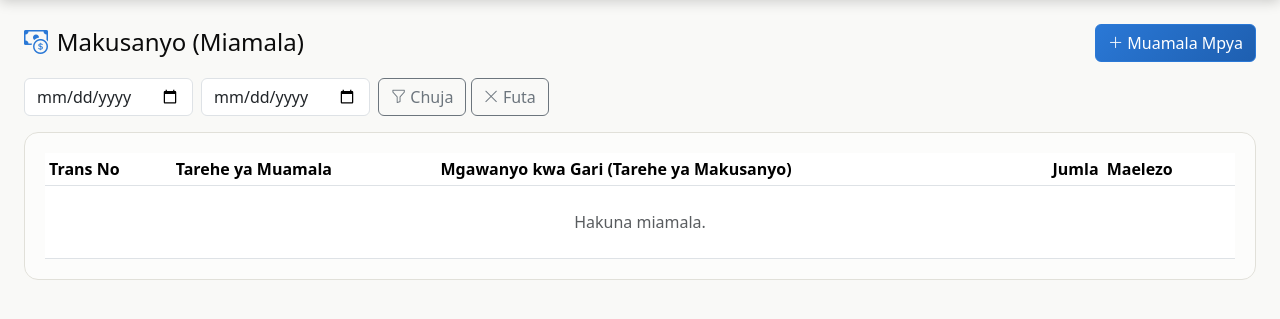
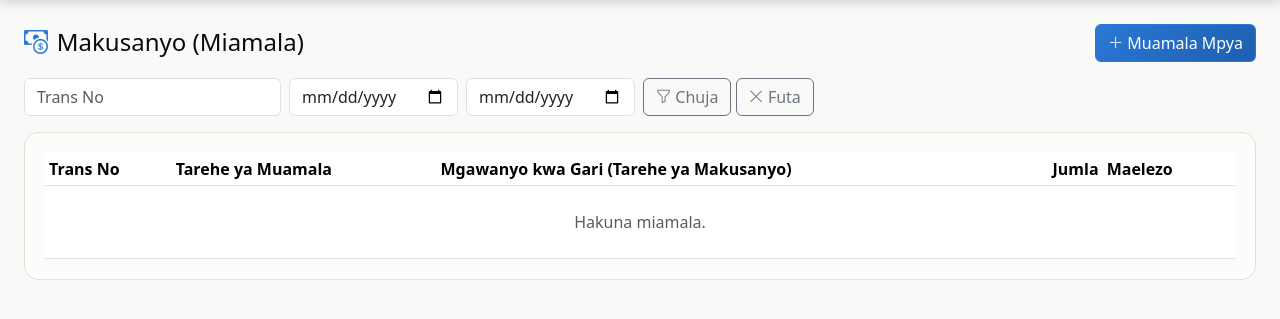
Before and after one commit to josephat-bakobile/bicon-trans, a Flask app: page /collections/ in a window 1280 px wide. Shown: the part 64-383 px from the top of the page. Run offline with Flask 3, Linux system fonts and the light colour scheme; the visitor is signed in with stand-in values (Sample User, id 1); some libraries are stand-ins or nearby versions.

Commit message:
New update

```diff
--- a/app/routes/collections.py
+++ b/app/routes/collections.py
@@ -179,17 +179,21 @@
 def list_view():
     start = parse_date(request.args.get("start"))
     end = parse_date(request.args.get("end"))
+    trans_no = (request.args.get("trans_no") or "").strip()
     q = CollectionTransaction.query
     if start:
         q = q.filter(CollectionTransaction.transaction_date >= start)
     if end:
         q = q.filter(CollectionTransaction.transaction_date <= end)
+    if trans_no:
+        q = q.filter(CollectionTransaction.trans_no.ilike(f"%{trans_no}%"))
     transactions = q.order_by(CollectionTransaction.transaction_date.desc(), CollectionTransaction.id.desc()).all()
     return render_template(
         "collections/list.html",
         transactions=transactions,
         start=request.args.get("start", ""),
         end=request.args.get("end", ""),
+        trans_no=trans_no,
     )
 
 
--- a/app/templates/collections/list.html
+++ b/app/templates/collections/list.html
@@ -8,6 +8,9 @@
 </div>
 
 <form class="row g-2 mb-3" method="get">
+  <div class="col-auto">
+    <input type="text" class="form-control" name="trans_no" value="{{ trans_no }}" placeholder="{{ _('Trans No') }}">
+  </div>
   <div class="col-auto">
     <input type="date" class="form-control" name="start" value="{{ start }}">
   </div>
```
